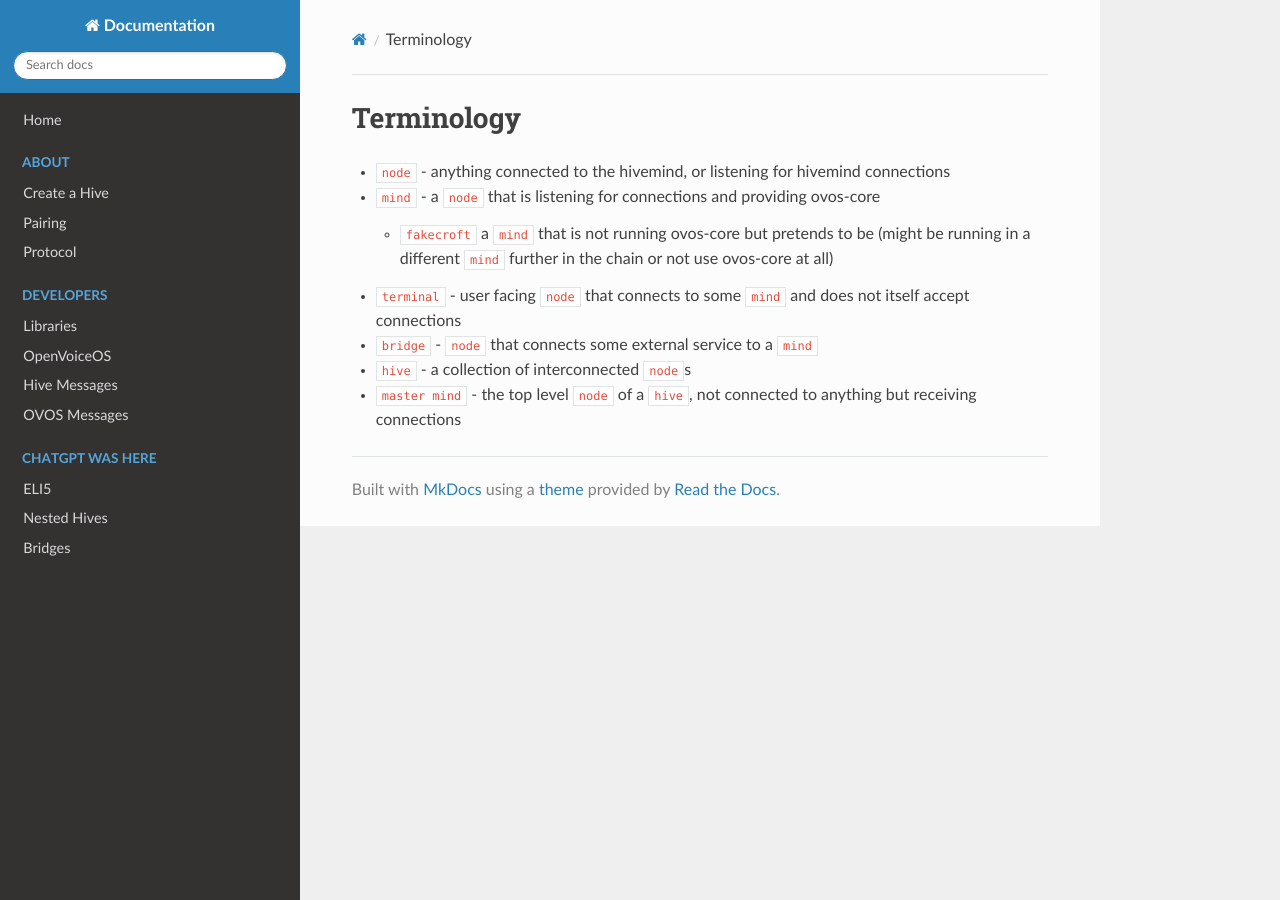
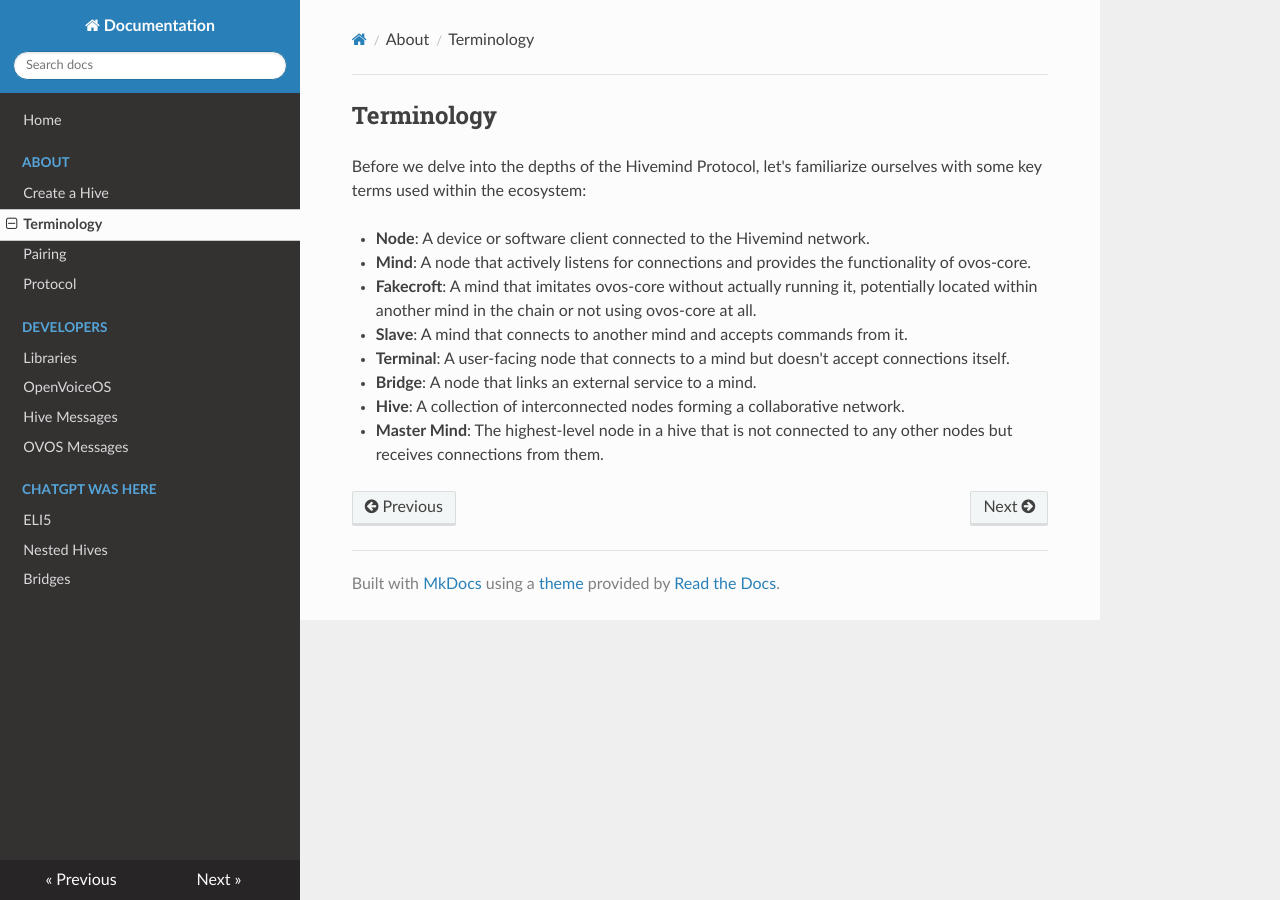
Before and after one commit to JarbasHiveMind/HiveMind-community-docs, an MkDocs documentation site: the page built from docs/terminology.md, in a window 1280 px wide. Built offline with MkDocs 1.6.1, drawn with Linux system fonts in a browser that asks for light colours; nearby versions of some CDN libraries.

Commit message:
terminology.md

```diff
--- a/docs/terminology.md
+++ b/docs/terminology.md
@@ -1,9 +1,12 @@
-# Terminology
+## Terminology
 
-- `node` - anything connected to the hivemind, or listening for hivemind connections
-- `mind` - a `node` that is listening for connections and providing ovos-core
-    - `fakecroft` a `mind` that is not running ovos-core but pretends to be (might be running in a different `mind` further in the chain or not use ovos-core at all)
-- `terminal` - user facing `node` that connects to some `mind` and does not itself accept connections
-- `bridge` - `node` that connects some external service to a `mind`
-- `hive` - a collection of interconnected `node`s
-- `master mind` - the top level `node` of a `hive`, not connected to anything but receiving connections
+Before we delve into the depths of the Hivemind Protocol, let's familiarize ourselves with some key terms used within the ecosystem:
+
+- **Node**: A device or software client connected to the Hivemind network.
+- **Mind**: A node that actively listens for connections and provides the functionality of ovos-core.
+- **Fakecroft**: A mind that imitates ovos-core without actually running it, potentially located within another mind in the chain or not using ovos-core at all.
+- **Slave**: A mind that connects to another mind and accepts commands from it.
+- **Terminal**: A user-facing node that connects to a mind but doesn't accept connections itself.
+- **Bridge**: A node that links an external service to a mind.
+- **Hive**: A collection of interconnected nodes forming a collaborative network.
+- **Master Mind**: The highest-level node in a hive that is not connected to any other nodes but receives connections from them.
--- a/mkdocs.yml
+++ b/mkdocs.yml
@@ -4,6 +4,7 @@ nav:
     - Home: index.md
     - About:
       - Create a Hive: nodes.md
+      - Terminology: terminology.md
       - Pairing: pairing.md
       - Protocol: protocol.md
     - Developers:
```
Also changed, not shown: docs/protocol.md (+0 -13 lines).
